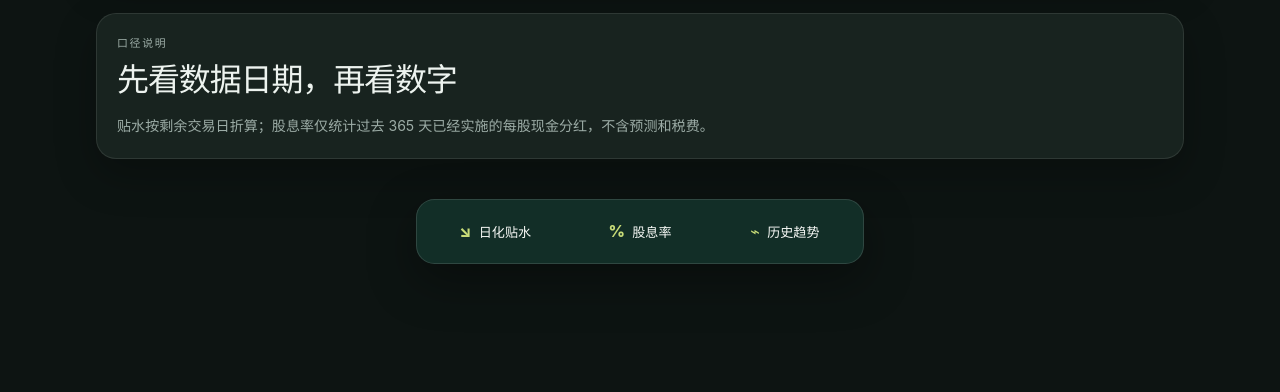
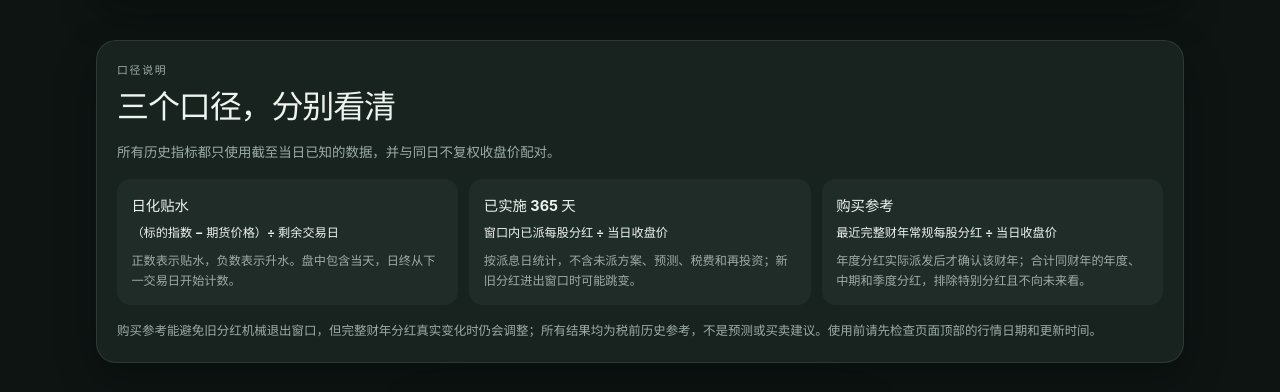
Before and after one commit to Object501/dividendi, a React (Vite) app: page / in a window 1280 px wide. Shown: the part 1538-1930 px from the top of the page. Before the commit the page ends 1882 px from the top, so only its background shows below. Built offline with nearby package versions, Linux system fonts and the light colour scheme; no server answers.

Commit message:
doc: expand methodology explanations.

```diff
--- a/src/App.tsx
+++ b/src/App.tsx
@@ -108,8 +108,8 @@ export function App() {
 					</button>
 				</div>
 				<p className="hero__summary">
-					用一致、可复核的口径，查看股指期货日化贴水与过去 365
-					天已实施分红收益率。
+					用一致、可复核的口径，查看股指期货日化贴水，以及已实施 365
+					天和完整财年的分红收益率。
 				</p>
 				<div
 					className={`status-line${latestState.status === "error" ? " status-line--error" : ""}`}
@@ -291,10 +291,41 @@ export function App() {
 
 				<aside className="method-note" aria-labelledby="method-title">
 					<p className="eyebrow">口径说明</p>
-					<h2 id="method-title">先看数据日期，再看数字</h2>
-					<p>
-						贴水按剩余交易日折算；股息率仅统计过去 365
-						天已经实施的每股现金分红，不含预测和税费。
+					<h2 id="method-title">三个口径，分别看清</h2>
+					<p className="method-note__intro">
+						所有历史指标都只使用截至当日已知的数据，并与同日不复权收盘价配对。
+					</p>
+					<div className="method-note__grid">
+						<article>
+							<h3>日化贴水</h3>
+							<p className="method-note__formula">
+								（标的指数 − 期货价格）÷ 剩余交易日
+							</p>
+							<p>
+								正数表示贴水，负数表示升水。盘中包含当天，日终从下一交易日开始计数。
+							</p>
+						</article>
+						<article>
+							<h3>已实施 365 天</h3>
+							<p className="method-note__formula">
+								窗口内已派每股分红 ÷ 当日收盘价
+							</p>
+							<p>
+								按派息日统计，不含未派方案、预测、税费和再投资；新旧分红进出窗口时可能跳变。
+							</p>
+						</article>
+						<article>
+							<h3>购买参考</h3>
+							<p className="method-note__formula">
+								最近完整财年常规每股分红 ÷ 当日收盘价
+							</p>
+							<p>
+								年度分红实际派发后才确认该财年；合计同财年的年度、中期和季度分红，排除特别分红且不向未来看。
+							</p>
+						</article>
+					</div>
+					<p className="method-note__footnote">
+						购买参考能避免旧分红机械退出窗口，但完整财年分红真实变化时仍会调整；所有结果均为税前历史参考，不是预测或买卖建议。使用前请先检查页面顶部的行情日期和更新时间。
 					</p>
 				</aside>
 			</main>
--- a/src/styles.css
+++ b/src/styles.css
@@ -523,11 +523,47 @@ dd {
   border-radius: 1.25rem;
 }
 
-.method-note > p:last-child {
-  margin-top: 0.85rem;
-  color: var(--muted);
-  font-size: 0.88rem;
-  line-height: 1.7;
+.method-note__intro,
+.method-note__footnote,
+.method-note__grid article > p {
+	color: var(--muted);
+	line-height: 1.65;
+}
+
+.method-note__intro {
+	margin-top: 0.85rem;
+	font-size: 0.84rem;
+}
+
+.method-note__grid {
+	display: grid;
+	gap: 0.7rem;
+	margin-top: 1rem;
+}
+
+.method-note__grid article {
+	padding: 0.9rem;
+	background: var(--surface-subtle);
+	border-radius: 0.85rem;
+}
+
+.method-note__grid h3 {
+	font-size: 0.9rem;
+}
+
+.method-note__grid article > p {
+	margin-top: 0.5rem;
+	font-size: 0.76rem;
+}
+
+.method-note__grid .method-note__formula {
+	color: var(--ink);
+	font-weight: 720;
+}
+
+.method-note__footnote {
+	margin-top: 1rem;
+	font-size: 0.78rem;
 }
 
 .history-gate,
@@ -797,6 +833,10 @@ dd {
 		align-items: center;
 	}
 
+	.method-note__grid {
+		grid-template-columns: repeat(3, minmax(0, 1fr));
+	}
+
   .bottom-nav {
     position: static;
     margin-top: 2.5rem;
```
Also changed, not shown: 1 other file (tests, documents, lock files or other folders).
